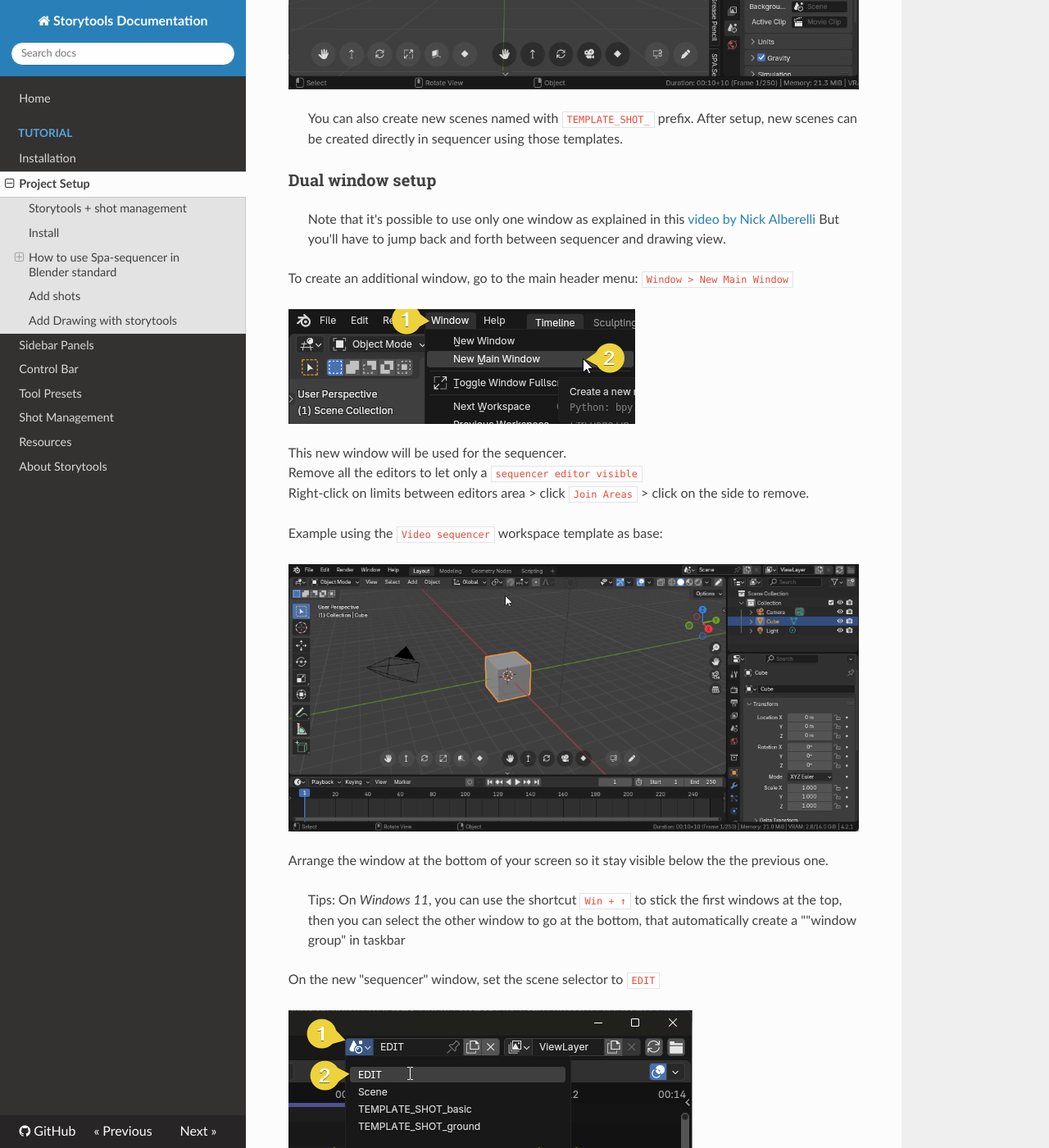
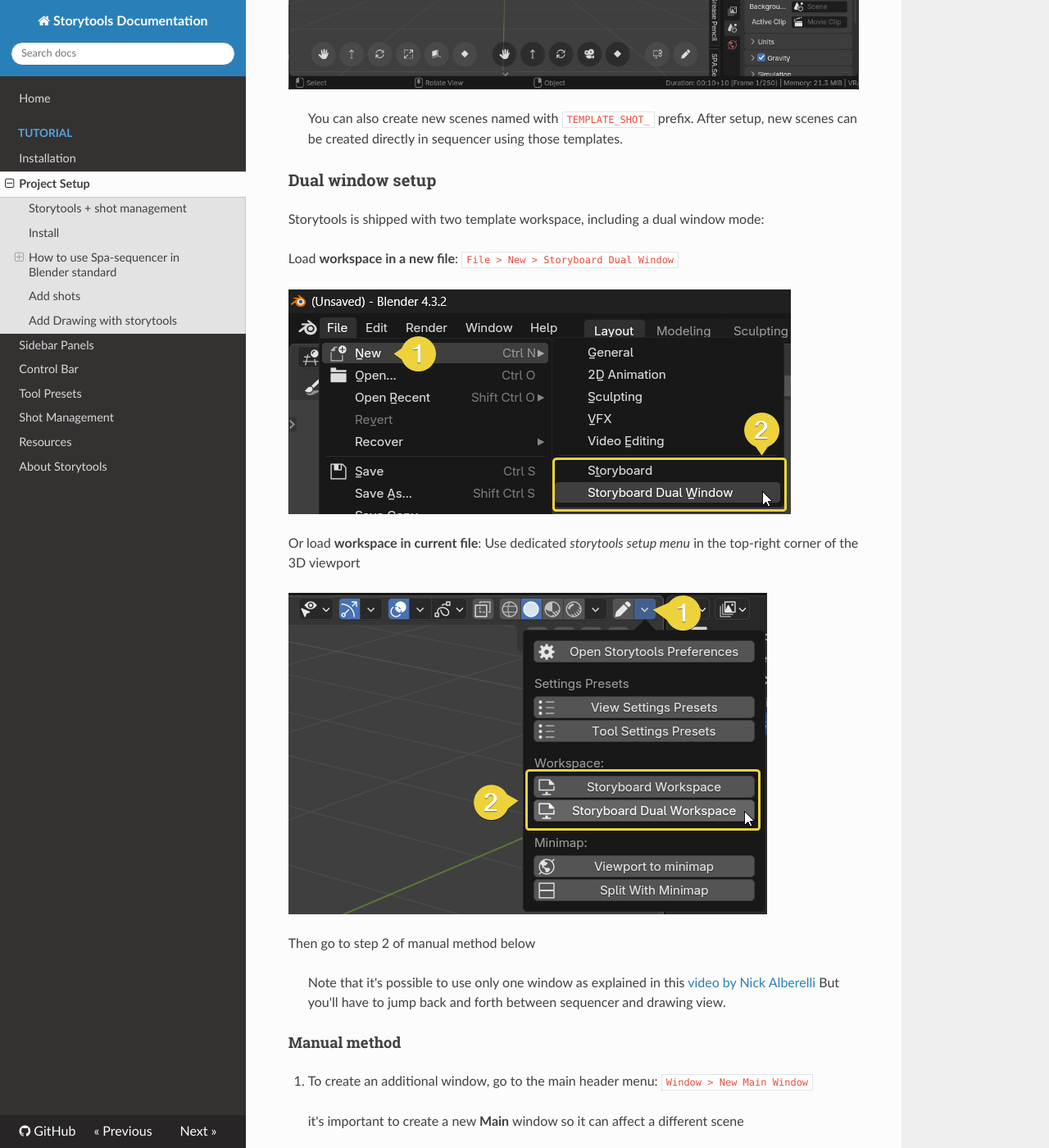
Before and after one commit to Pullusb/storytools-docs, an MkDocs documentation site: the page built from docs/tutorial/setup-project.md, in a window 1280 px wide and 1400 px high, scrolled down 1847 px. Shown: the whole window at 82% size. Built offline with MkDocs 1.6.1, drawn with Linux system fonts in a browser that asks for light colours; nearby versions of some CDN libraries.

```diff
--- a/docs/tutorial/setup-project.md
+++ b/docs/tutorial/setup-project.md
@@ -52,10 +52,26 @@ Create a new scene and name it `EDIT`, then use the scene selector to reset curr
 
 ### Dual window setup
 
+Storytools is shipped with two template workspace, including a dual window mode:
+
+Load **workspace in a new file**: `File > New > Storyboard Dual Window`
+
+![Storyboard workspace as new file](../images/setup/wks_setup_in_new_file.png)
+
+Or load **workspace in current file**: Use dedicated _storytools setup menu_ in the top-right corner of the 3D viewport
+
+![Storyboard workspace to current file](../images/setup/wks_setup_in_current_file.png)
+
+Then go to step 2 of manual method below
+
 > Note that it's possible to use only one window as explained in this [video by Nick Alberelli](https://youtu.be/pQwSo5sGBeY?si=Cr25klWg8ASRRP_J&t=532)
 > But you'll have to jump back and forth between sequencer and drawing view.
 
-To create an additional window, go to the main header menu: `Window > New Main Window`
+#### Manual method
+
+1. To create an additional window, go to the main header menu: `Window > New Main Window`
+
+> it's important to create a new **Main** window so it can affect a different scene
 
 ![Dual windows](../images/setup/seq_dual_window.png)
 
@@ -68,7 +84,7 @@ Example using the `Video sequencer` workspace template as base:
 
 ![Organise editors](../images/setup/seq_collapse_editors.gif)
 
-Arrange the window at the bottom of your screen so it stay visible below the the previous one.
+2. Arrange the window at the bottom of your screen so it stay visible below the the previous one.
 
 > Tips: On _Windows 11_, you can use the shortcut `Win + ↑` to stick the first windows at the top, then you can select the other window to go at the bottom, that automatically create a ""window group" in taskbar
 
```
Also changed, not shown: docs/index.md (+1 -1 lines), docs/tutorial/tool-presets.md (+39 -5 lines), docs/images/home/storytools_ui_areas.jpg (added), docs/images/home/storytools_ui_areas.png (deleted), docs/images/interface/quick_preference_access.jpg (added), docs/images/interface/toolpreset_inspect_tool.jpg (added), docs/images/interface/toolpreset_reload_changes_on_interface.jpg (added), docs/images/interface/toolpreset_remove_layerset_option.jpg (added), docs/images/interface/toolpreset_set_brushname.jpg (added), docs/images/interface/toolpreset_tooltip_anatomy.jpg (added), docs/images/setup/wks_setup_in_current_file.png (added), docs/images/setup/wks_setup_in_new_file.png (added).
